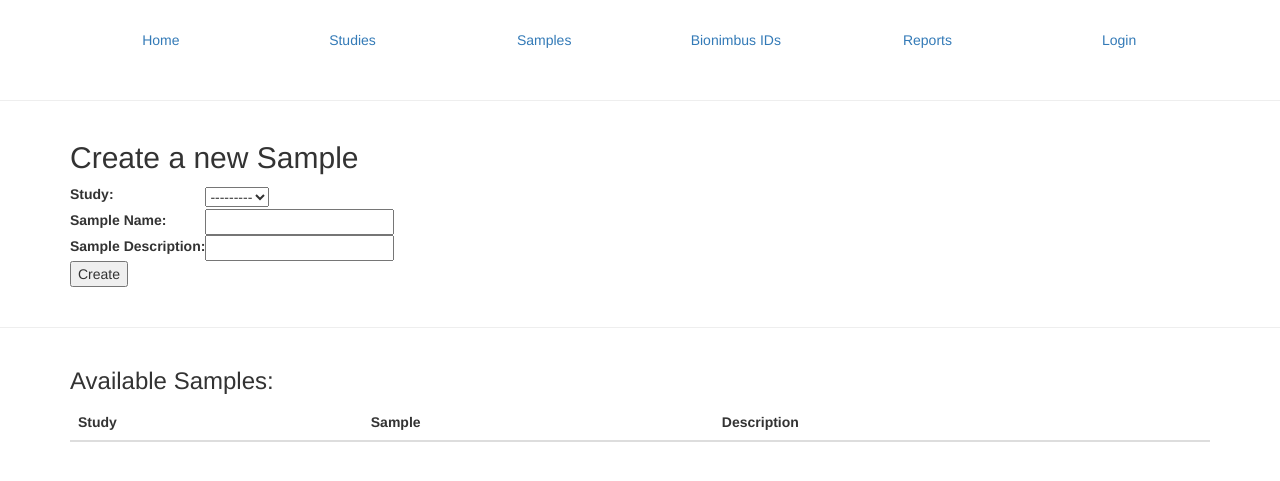
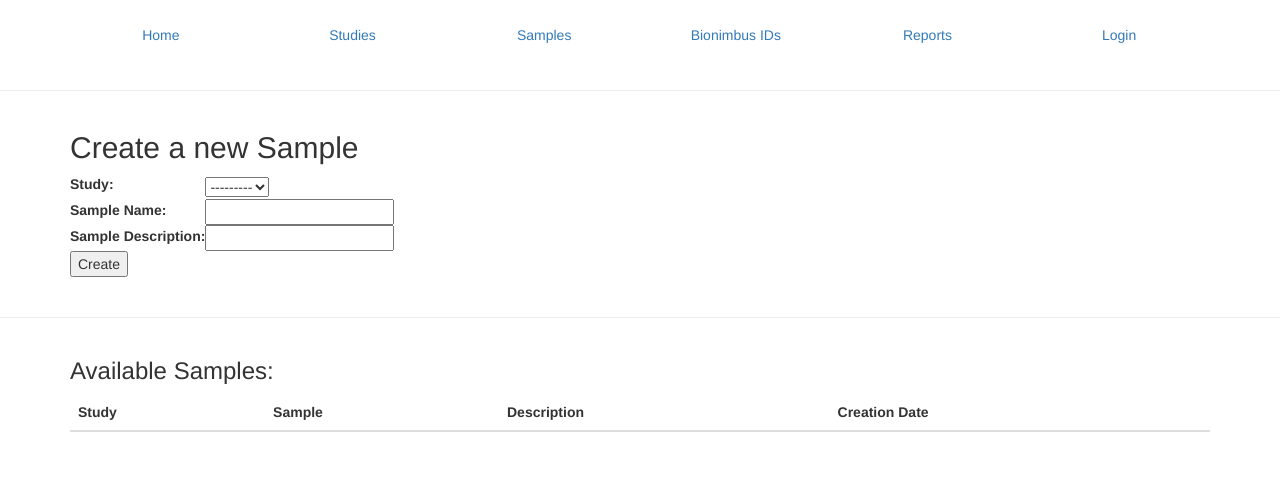
Before and after one commit to jgrundstad/Variant_Report_Viewer, a Django app: template igsb_report_viewer/viewer/templates/viewer/new_sample.html in a window 1280 px wide. Shown: the top 481 px of the page. Run offline with Django 3.2, Linux system fonts and the light colour scheme; the template is opened without the code that fills it: values that come from a table or form of the project are taken from there, others are empty; parts of the project's set-up code (start-up, migrations or seed data) failed here and were passed over; some libraries are stand-ins or nearby versions.

Commit message:
added creation_date to study/sample/bnids

```diff
--- a/igsb_report_viewer/viewer/models.py
+++ b/igsb_report_viewer/viewer/models.py
@@ -6,6 +6,8 @@ class Study(models.Model):
     description = models.CharField(max_length=256,
                                    verbose_name="Study Description",
                                    blank=True)
+    creation_date = models.DateTimeField('Date Created', auto_now=True,
+                                         blank=True)
 
     def __str__(self):
         return self.name
@@ -24,6 +26,8 @@ class Sample(models.Model):
                                    verbose_name="Sample Description",
                                    blank=True)
     study = models.ForeignKey(Study)
+    creation_date = models.DateTimeField('Date Created', auto_now=True,
+                                         blank=True)
 
     def __str__(self):
         return str(self.name)
@@ -34,6 +38,8 @@ class Bnid(models.Model):
     bnid = models.CharField(max_length=12, verbose_name='Bionimbus ID')
     description = models.CharField(max_length=256, verbose_name='Description',
                                    blank=True)
+    creation_date = models.DateTimeField('Date Created', auto_now=True,
+                                         blank=True)
 
     def __str__(self):
         return '{} ({})'.format(str(self.sample), str(self.bnid))
--- a/igsb_report_viewer/viewer/templates/viewer/base.html
+++ b/igsb_report_viewer/viewer/templates/viewer/base.html
@@ -20,7 +20,7 @@
   <body>
   <div id="body_wrapper">
       <div id="header" class="container" style="padding: 10px;">
-          <style> .padded { margin:10px; padding: 10px; text-align: center;}</style>
+          <style> .padded { margin:5px; padding: 10px; text-align: center;}</style>
           <div class="col-sm-2"><div class="padded"><a href="/viewer/">Home</a></div></div>
           <div class="col-sm-2"><div class="padded"><a href="/viewer/new_study/">Studies</a></div></div>
 		  <div class="col-sm-2"><div class="padded"><a href="/viewer/new_sample/">Samples</a></div></div>
--- a/igsb_report_viewer/viewer/templates/viewer/new_bionimbus_id.html
+++ b/igsb_report_viewer/viewer/templates/viewer/new_bionimbus_id.html
@@ -24,6 +24,7 @@
 				<th>Description</th>
 				<th>BionimbusID</th>
 				<th>Description</th>
+				<th>Creation Date</th>
 			</tr>
 		</thead>
 		<tbody>
@@ -34,6 +35,7 @@
 				<td>{{b.sample.description}}</td>
 				<td>{{b.bnid}}</td>
 				<td>{{b.description}}</td>
+				<td>{{b.creation_date}}</td>
 			</tr>
 			{% endfor %}
 		</tbody>
--- a/igsb_report_viewer/viewer/templates/viewer/new_sample.html
+++ b/igsb_report_viewer/viewer/templates/viewer/new_sample.html
@@ -19,9 +19,10 @@
 	<table class="table table-hover">
 		<thead>
 			<tr>
-			<th>Study</th>
-			<th>Sample</th>
-			<th>Description</th>
+				<th>Study</th>
+				<th>Sample</th>
+				<th>Description</th>
+				<th>Creation Date</th>
 			</tr>
 		</thead>
 		<tbody>
@@ -30,6 +31,7 @@
 					<td>{{s.study}}</td>
 					<td>{{s.name}}</td>
 					<td>{{s.description}}</td>
+					<td>{{s.creation_date}}</td>
 				</tr>
 			{% endfor %}
 		</tbody>
--- a/igsb_report_viewer/viewer/templates/viewer/new_study.html
+++ b/igsb_report_viewer/viewer/templates/viewer/new_study.html
@@ -21,6 +21,7 @@
 			<tr>
 				<th>Study Name</th>
 				<th>Description</th>
+				<th>Created On</th>
 			</tr>
 		</thead>
 			<tbody>
@@ -28,6 +29,7 @@
 				<tr>
 					<td>{{s}}</td>
 					<td>{{s.description}}</td>
+					<td>{{s.creation_date}}</td>
 				</tr>
 				{% endfor %}
 			</tbody>
```
Also changed, not shown: igsb_report_viewer/viewer/migrations/0002_auto_20150512_1509.py (added).
